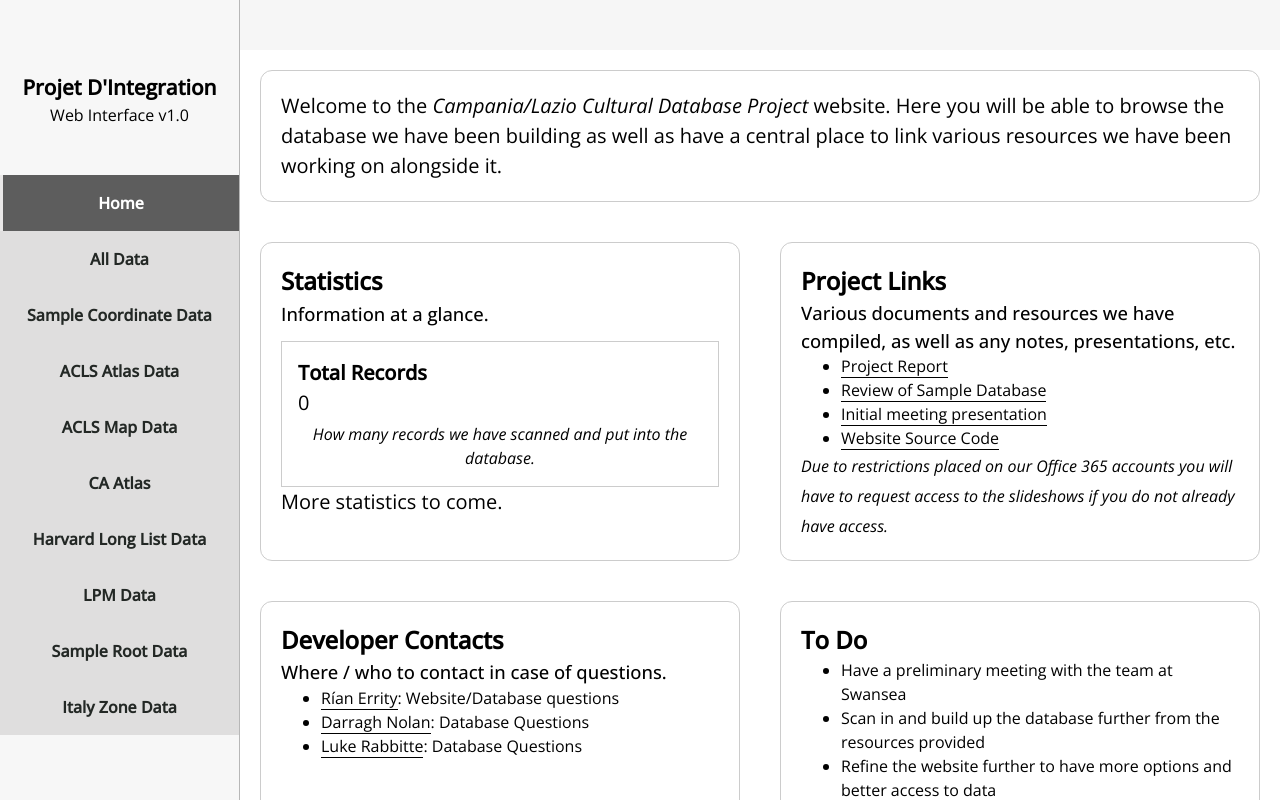
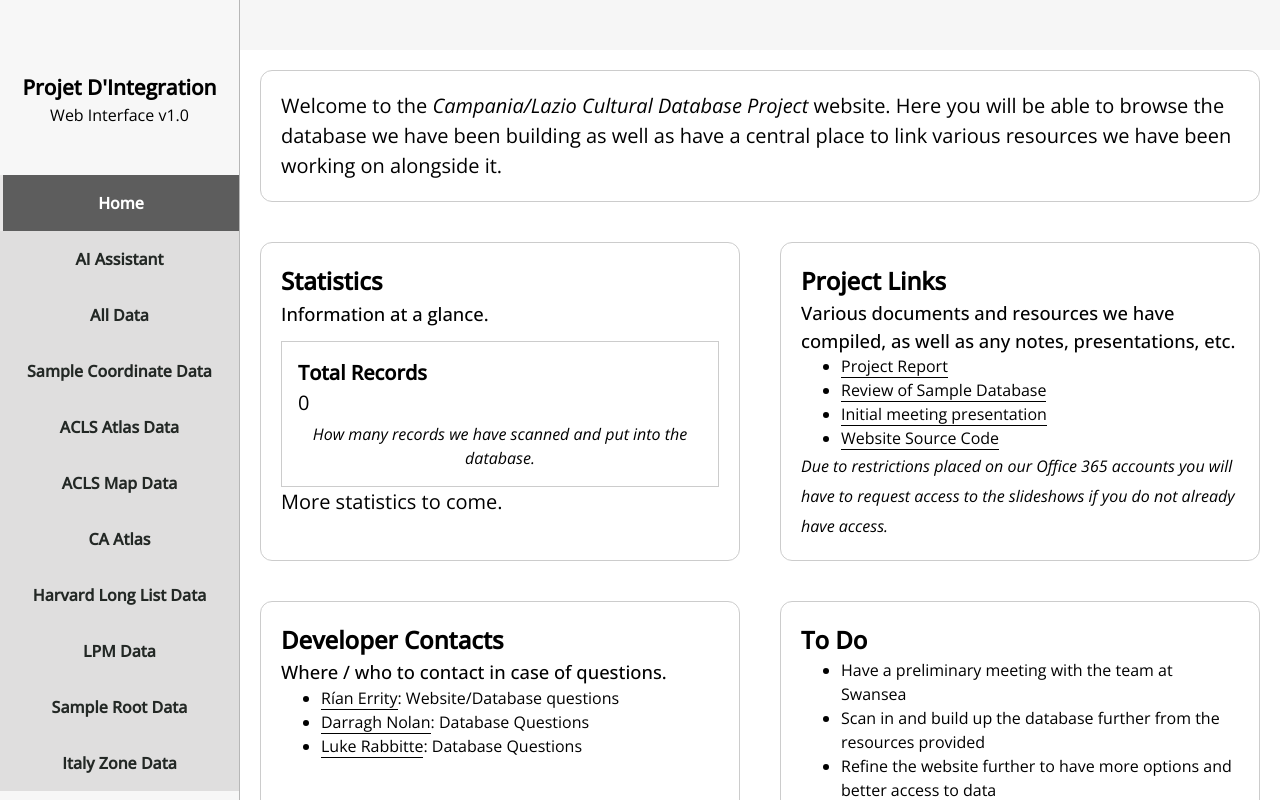
Before and after one commit to ParadauxIO/projet-ter-website, a React (Vite) app: page / in a window 1280 px wide. Shown: the top 800 px of the page. Built offline with nearby package versions, Linux system fonts and the light colour scheme.

Commit message:
Add dummy AI assistant page

```diff
--- a/src/components/Sidebar.jsx
+++ b/src/components/Sidebar.jsx
@@ -20,6 +20,7 @@ export default function Sidebar({active}) {
 
             <div className="links">
                 <SidebarLink active={active} href="/" label="Home"/>
+                <SidebarLink active={active} href="/assistant" label="AI Assistant"/>
                 {tableRoutes.map(tableRoute => (
                     <SidebarLink
                         active={active}
```
Also changed, not shown: src/views/AIAssistant.jsx (added, +11 -0 lines).
